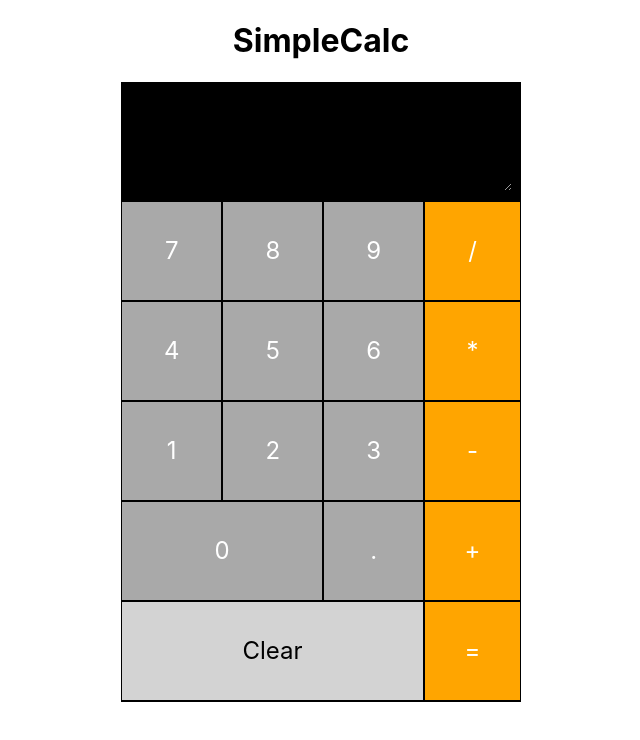
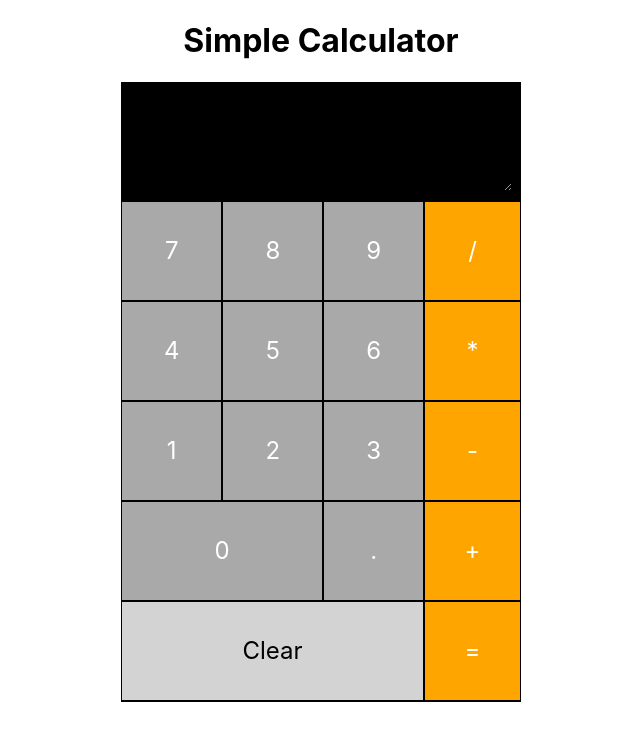
Before and after one commit to JulianEhiem/simpleCalc, a React (Create React App) app: page / in a window 1280 px wide. Shown: the top 740 px of the page, without its empty margins (319-959 px from the left). Built offline with nearby package versions, Linux system fonts and the light colour scheme.

Commit message:
Modified h1

```diff
--- a/src/App.js
+++ b/src/App.js
@@ -7,7 +7,7 @@ function App() {
   return (
   <div className="App">
     <div>
-      <h1> SimpleCalc</h1>
+      <h1> Simple Calculator</h1>
     </div>
     <div className="centerAll">
       <Numpad/>
```
